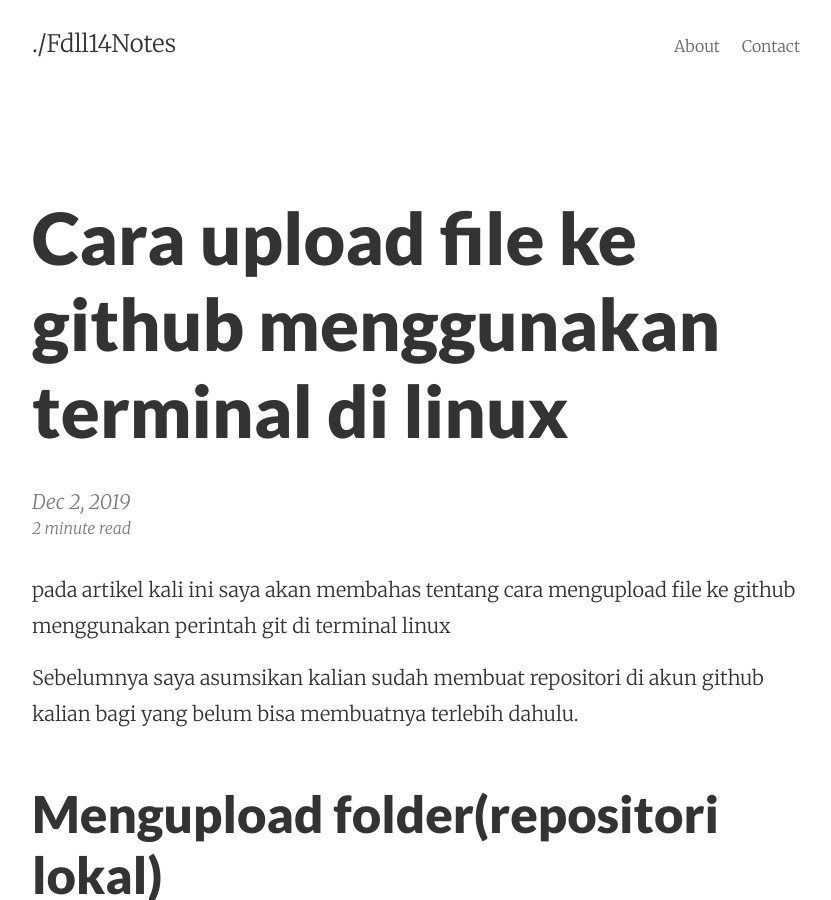
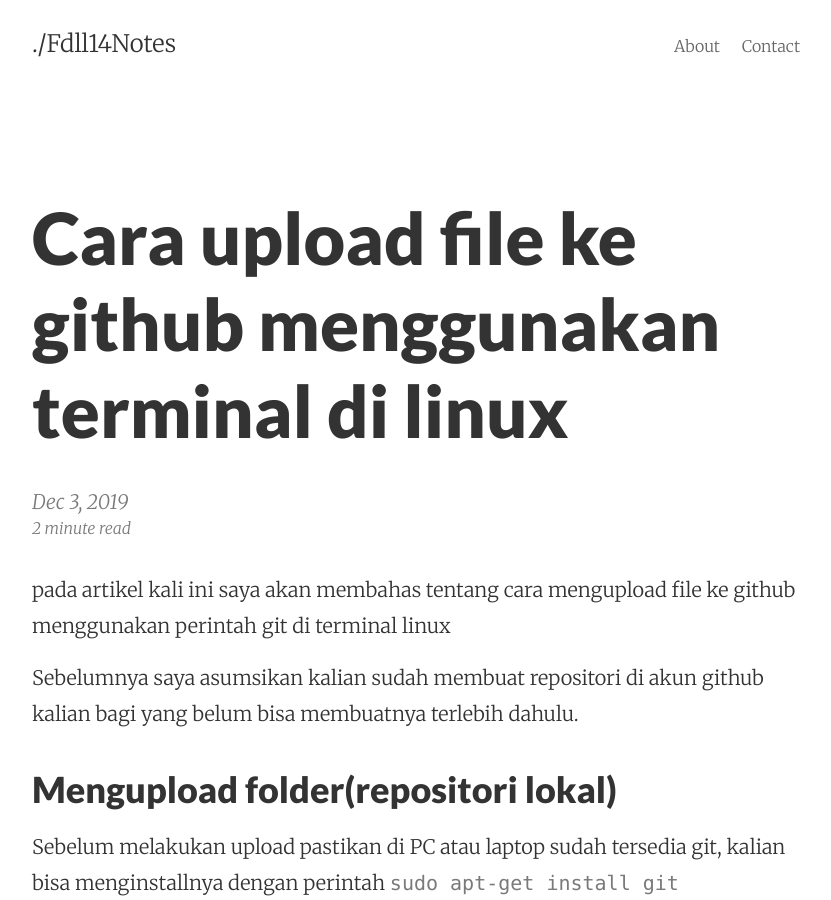
Before and after one commit to Insanmln06/Insan.github.io, a Jekyll site: the page built from _posts/2019-12-03-Cara-menghubungkan-github-dengan-terminal-di-linux.md, in a window 1280 px wide and 900 px high. Shown: the whole window, without its empty margins (224-1055 px from the left). Built offline with Jekyll 4.4.1, drawn with Linux system fonts in a browser that asks for light colours; comment, search, counter and statistics services are not loaded.

````diff
--- a/_posts/2019-12-03-Cara-menghubungkan-github-dengan-terminal-di-linux.md
+++ b/_posts/2019-12-03-Cara-menghubungkan-github-dengan-terminal-di-linux.md
@@ -10,7 +10,7 @@ pada artikel kali ini saya akan membahas tentang cara mengupload file ke github
 
 Sebelumnya saya asumsikan kalian sudah membuat repositori di akun github kalian bagi yang belum bisa membuatnya terlebih dahulu.
 
-## Mengupload folder(repositori lokal)
+### Mengupload folder(repositori lokal)
 
 Sebelum melakukan upload pastikan di PC atau laptop sudah tersedia git, kalian bisa menginstallnya dengan perintah `sudo apt-get install git`
 
@@ -24,10 +24,10 @@ git remote add origin https://github.com/aisy/js-belajar-react.git
 git push --force origin master
 ```
 Keterangan perintah diatas seperti ini :
-### git init
+#### git init
 
 untuk meng-set folder yang digunakan tersebut sebagai repo local git. bisa di bilang ini instalasi git pertama kali
-### git add “.” atau nama file
+#### git add “.” atau nama file
 
 untuk menambah file project yang mau di upload sebelum di commit, tanda titik setelah kata “add” pada perintah tersebut adalah keseluruhan file dan folder project tersebut, saat awal upload kalian bisa menggunakan perintah tersebut. Namun saat commit atau upload ke repository selanjutnya bisa menggunakan perintah add dengan “nama file” untuk memberikan status commit. Ini adalah contohnya apabila ingin menggunakan “git add” :
 ```
@@ -38,7 +38,7 @@ git add index.html
 // mengupload file pada dalam folder
 git add pages/index.html
 ```
-### git commit -m “isi commit”
+#### git commit -m “isi commit”
 
 untuk menambah keterangan/status perubahaan saat upload ke repo online, untuk memasukkan keterangan tersebut setelah “git commit -m” ditambah tanda petik lalu komentar(lihat di list perintah untuk contoh).
 
````
Also changed, not shown: other parts of _posts/2019-12-03-Cara-menghubungkan-github-dengan-terminal-di-linux.md (+1 -1 lines).
